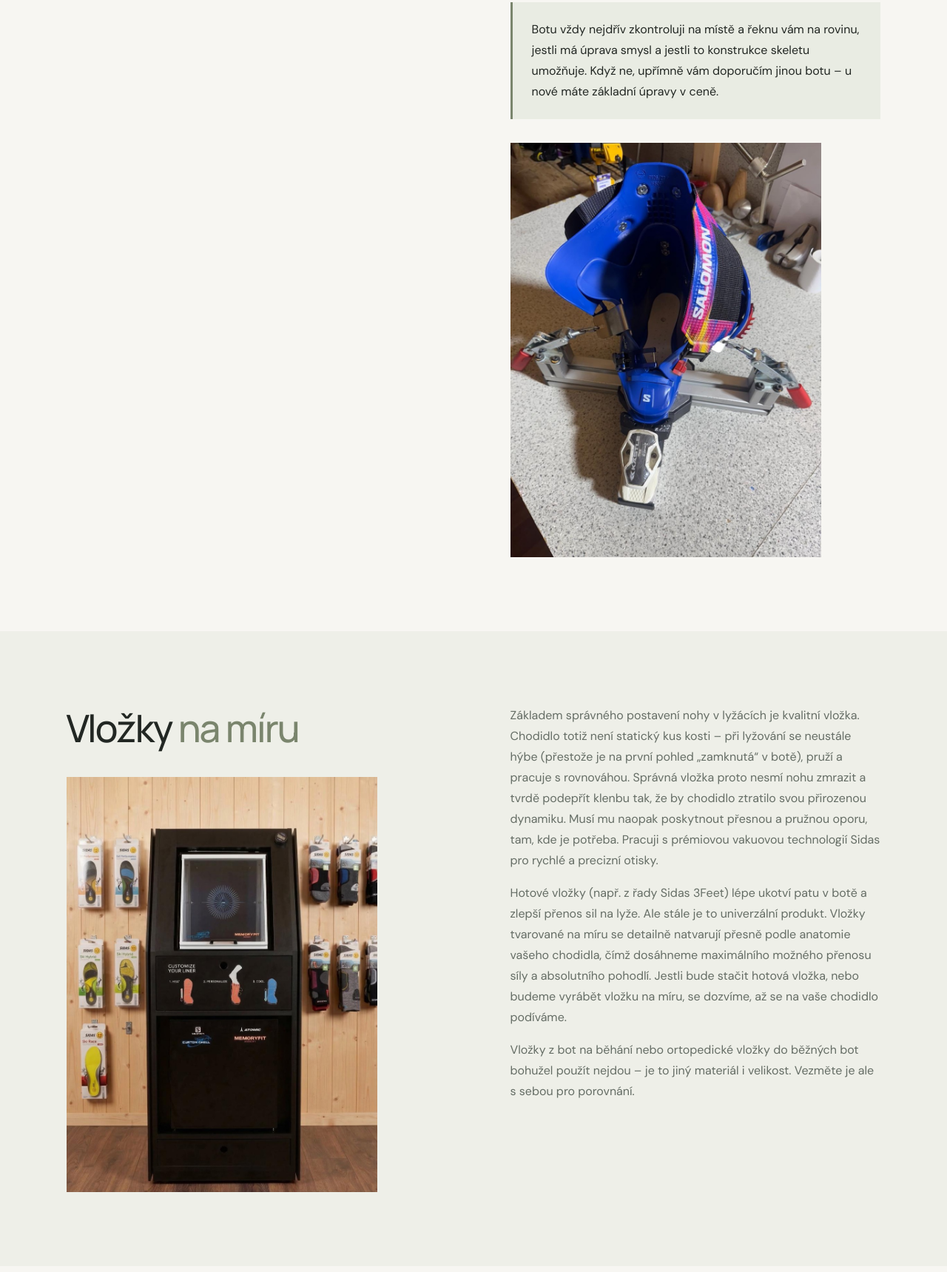
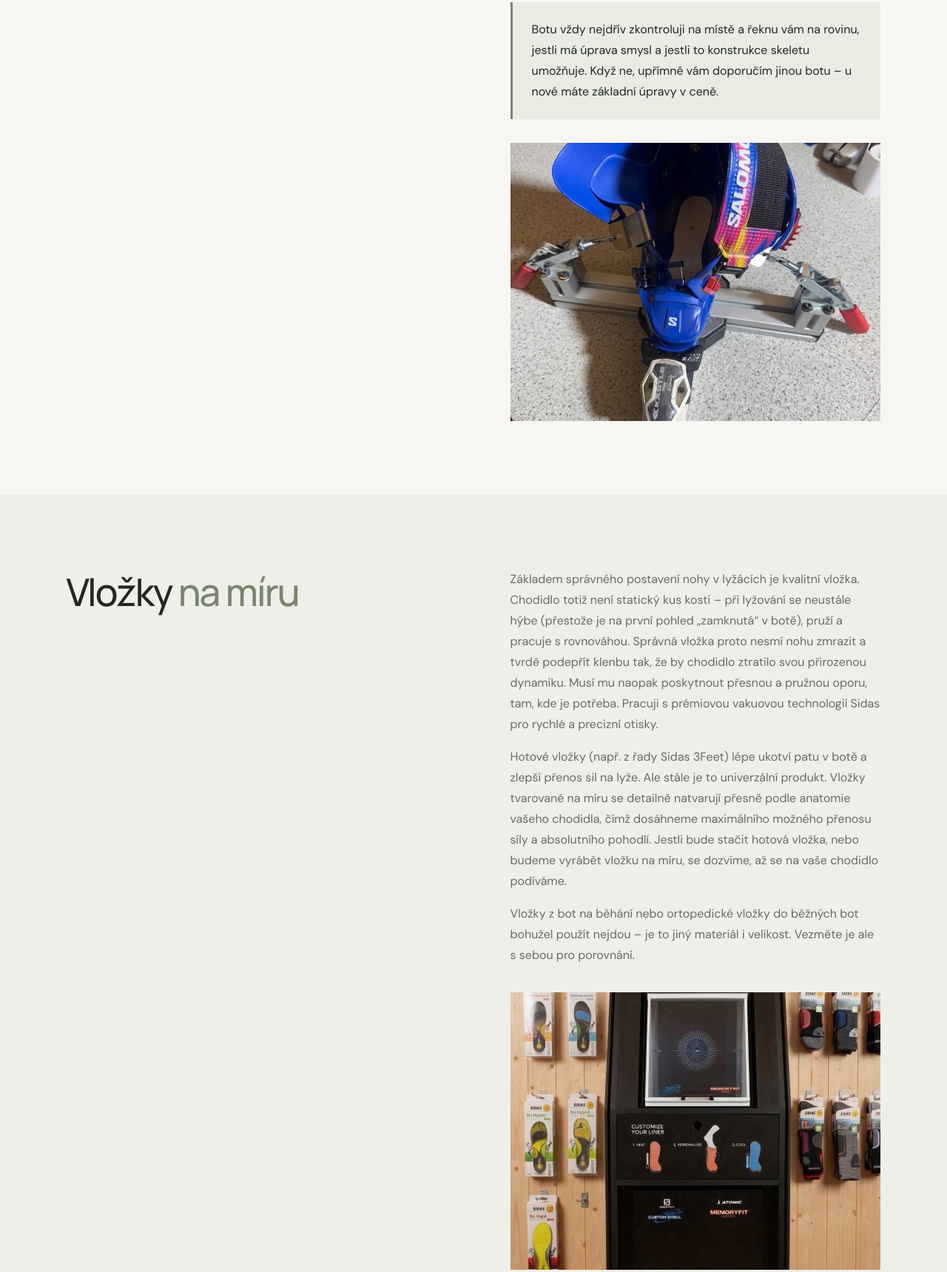
Before and after one commit to danielnevrklo/bootfitting, a plain HTML site: page bootfitting.html in a window 1280 px wide. Shown: the part 989-2708 px from the top of the page at 74% size. Drawn offline with Linux system fonts and the light colour scheme.

Commit message:
Align Bootfitting page photos with the homepage style
Both photos now sit below the text at full column width with a 4:3
crop, matching the homepage intro section, instead of tall portrait
images that left the left column empty.

Co-Authored-By: Claude Opus 5.5 <noreply@anthropic.com>

```diff
--- a/bootfitting.html
+++ b/bootfitting.html
@@ -12,8 +12,8 @@
   <meta property="og:image" content="https://bootfitting.pro/assets/workshop.jpeg">
   <meta property="og:locale" content="cs_CZ">
   <link rel="icon" href="assets/favicon.svg" type="image/svg+xml">
-  <link rel="stylesheet" href="styles.css?v=20261004-5">
-  <script src="app.js?v=20261004-5" defer></script>
+  <link rel="stylesheet" href="styles.css?v=20261004-6">
+  <script src="app.js?v=20261004-6" defer></script>
 </head>
 <body>
 <a class="skip" href="#obsah">Přejít na obsah</a>
@@ -39,15 +39,16 @@
     <p>Pokud vás na sjezdovce trápí mravenčení, chlad, bolestivé otlačeniny nebo cítíte, že se vám zvedá pata a ztrácíte přesný přenos síly na hrany lyží, řešením je bootfitting.</p>
     <p>Lyžařská bota má sednout jako odlitek. Obepnout těsně celé chodidlo (i ze stran a seshora), aby každý sebemenší pohyb mohla bota okamžitě předat lyžím. To je výsledek dobrého bootfittingu.</p>
     <div class="fitting-included"><p>Botu vždy nejdřív zkontroluji na místě a řeknu vám na rovinu, jestli má úprava smysl a jestli to konstrukce skeletu umožňuje. Když ne, upřímně vám doporučím jinou botu – u nové máte základní úpravy v ceně.</p></div>
-    <figure class="photo-single"><img src="assets/photos/dilna-bota-v-pripravku.jpg" width="900" height="1200" loading="lazy" alt="Závodní lyžařská bota Salomon upnutá v přípravku na pracovním stole v dílně"></figure>
+    <figure class="about-photo fixture"><img src="assets/photos/dilna-bota-v-pripravku.jpg" width="900" height="1200" loading="lazy" alt="Závodní lyžařská bota Salomon upnutá v přípravku na pracovním stole v dílně"></figure>
   </div>
 </section>
 <section class="section split alt" id="vlozky" aria-labelledby="insoles-title">
-  <div class="split-head"><h2 id="insoles-title">Vložky <em>na míru</em></h2><figure class="photo-single"><img src="assets/photos/pec-a-vlozky-sidas.jpg" width="899" height="1200" loading="lazy" alt="Pec na tepelné tvarování botiček Salomon Custom Shell, vedle vložky a ponožky Sidas"></figure></div>
+  <div class="split-head"><h2 id="insoles-title">Vložky <em>na míru</em></h2></div>
   <div class="split-body">
     <p>Základem správného postavení nohy v lyžácích je kvalitní vložka. Chodidlo totiž není statický kus kosti – při lyžování se neustále hýbe (přestože je na první pohled „zamknutá“ v botě), pruží a pracuje s rovnováhou. Správná vložka proto nesmí nohu zmrazit a tvrdě podepřít klenbu tak, že by chodidlo ztratilo svou přirozenou dynamiku. Musí mu naopak poskytnout přesnou a pružnou oporu, tam, kde je potřeba. Pracuji s prémiovou vakuovou technologií Sidas pro rychlé a precizní otisky.</p>
     <p>Hotové vložky (např. z řady Sidas 3Feet) lépe ukotví patu v botě a zlepší přenos sil na lyže. Ale stále je to univerzální produkt. Vložky tvarované na míru se detailně natvarují přesně podle anatomie vašeho chodidla, čímž dosáhneme maximálního možného přenosu síly a absolutního pohodlí. Jestli bude stačit hotová vložka, nebo budeme vyrábět vložku na míru, se dozvíme, až se na vaše chodidlo podíváme.</p>
     <p>Vložky z bot na běhání nebo ortopedické vložky do běžných bot bohužel použít nejdou – je to jiný materiál i velikost. Vezměte je ale s sebou pro porovnání.</p>
+    <figure class="about-photo"><img src="assets/photos/pec-a-vlozky-sidas.jpg" width="899" height="1200" loading="lazy" alt="Pec na tepelné tvarování botiček Salomon Custom Shell, vedle vložky a ponožky Sidas"></figure>
   </div>
 </section>
 <section class="section" id="upravy" aria-labelledby="adjust-title">
--- a/styles.css
+++ b/styles.css
@@ -327,3 +327,5 @@ textarea::placeholder { color:#9aa592; }
 @media(max-width:760px) { .price-group .photo-single { max-width:200px; margin:8px 0 12px; } }
 .about-photo { margin:36px 0 0; background:#e9ece3; overflow:hidden; }
 .about-photo img { display:block; width:100%; height:auto; aspect-ratio:4/3; object-fit:cover; object-position:center 42%; }
+.about-photo.fixture img { object-position:center 58%; }
+.about-content .fitting-included + .about-photo { margin-top:32px; }
```
Also changed, not shown: boty-salomon.html (+2 -2 lines), cenik.html (+2 -2 lines), index.html (+2 -2 lines).
